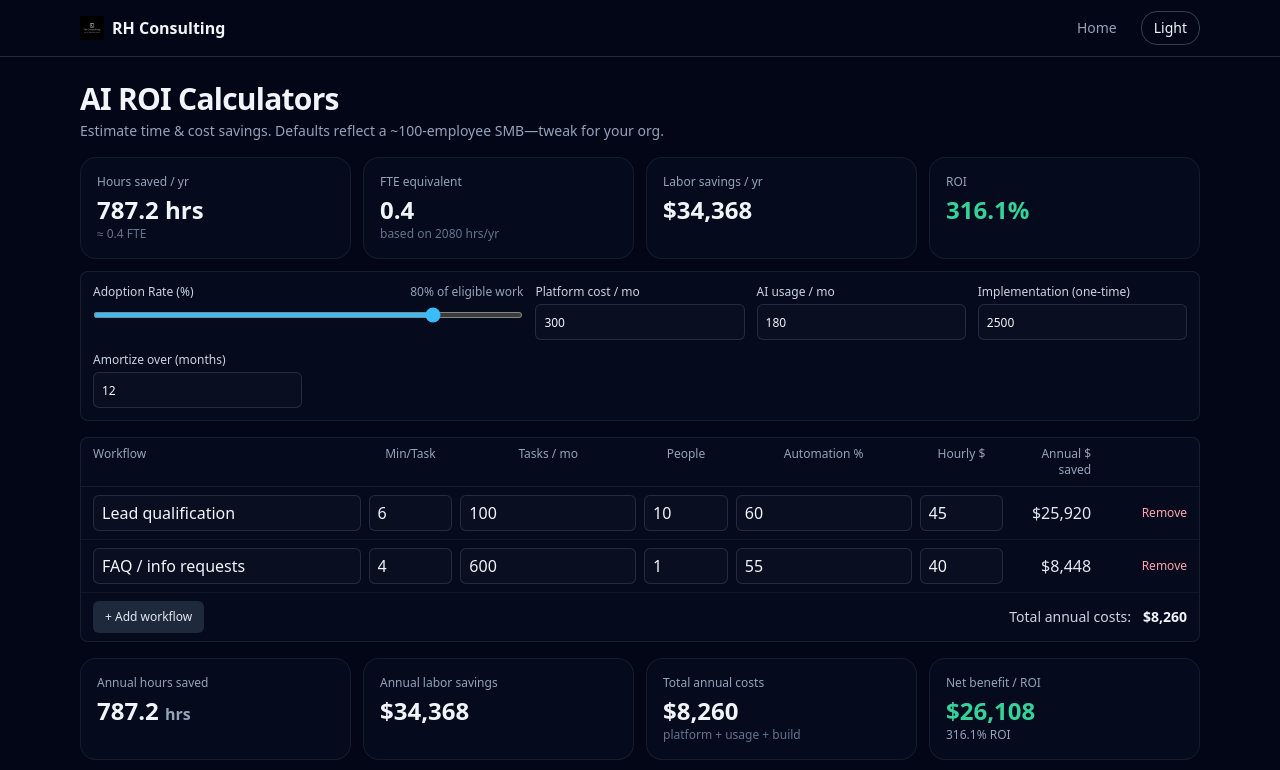
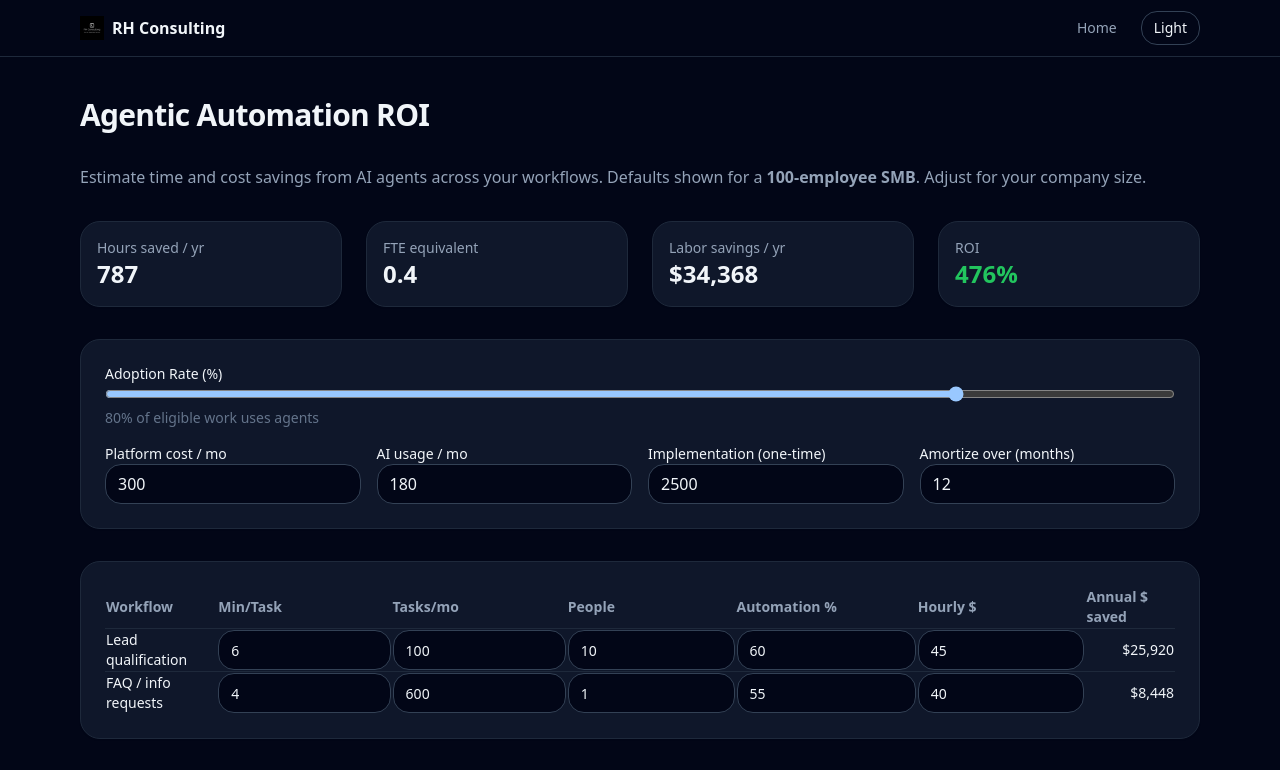
Before and after one commit to rickhancock-droid/rh-consulting-site, a Next.js app: page /roi-calculator in a window 1280 px wide. Shown: the top 770 px of the page. Built offline with nearby package versions, Linux system fonts and the light colour scheme.

Commit message:
ROI Calculator: unify dark/light styles, add explainer, restore CTA button

```diff
--- a/app/roi-calculator/page.tsx
+++ b/app/roi-calculator/page.tsx
@@ -1,420 +1,241 @@
 "use client";
 
-import React, { useMemo, useState } from "react";
+import { useState } from "react";
 
-// ---------- compact input helpers (free typing + clamps) ----------
-type NumProps = {
-  value: number;
-  onChange: (n: number) => void;
-  min?: number;
-  max?: number;
-  step?: number;
-  className?: string;
-  suffix?: string;
-};
-function NumberField({
-  value,
-  onChange,
-  min = 0,
-  max = 1_000_000,
-  step = 1,
-  className = "",
-  suffix,
-}: NumProps) {
-  // keep raw text so backspace/leading zero work naturally
-  const [txt, setTxt] = useState(String(value));
-  // mirror upstream changes
-  React.useEffect(() => setTxt(String(value)), [value]);
+// ---------- reusable styles ----------
+const inputClasses =
+  "h-10 w-full rounded-xl border border-slate-300 bg-white px-3 text-slate-900 " +
+  "focus:outline-none focus:ring-2 focus:ring-brand focus:ring-offset-0 " +
+  "dark:border-slate-700 dark:bg-slate-950 dark:text-slate-100";
 
-  function parseAndCommit(s: string) {
-    const cleaned = s.replace(/[^\d.\-]/g, "");
-    const n = Number(cleaned);
-    if (!Number.isFinite(n)) return;
-    onChange(Math.min(max, Math.max(min, n)));
-  }
+const panelClasses =
+  "rounded-2xl border bg-white text-slate-900 border-slate-200 shadow-sm " +
+  "dark:bg-slate-900 dark:text-slate-100 dark:border-slate-800";
+
+// ---------- ROI calculator ----------
+export default function ROICalculator() {
+  const [adoption, setAdoption] = useState(80);
+  const [platformCost, setPlatformCost] = useState(300);
+  const [aiUsage, setAiUsage] = useState(180);
+  const [implCost, setImplCost] = useState(2500);
+  const [amortize, setAmortize] = useState(12);
+
+  const [workflows, setWorkflows] = useState([
+    { name: "Lead qualification", minutes: 6, tasks: 100, people: 10, automation: 60, hourly: 45 },
+    { name: "FAQ / info requests", minutes: 4, tasks: 600, people: 1, automation: 55, hourly: 40 },
+  ]);
+
+  const hoursSavedPerWorkflow = (wf: any) =>
+    (wf.minutes / 60) * wf.tasks * 12 * wf.people * (wf.automation / 100) * (adoption / 100);
+
+  const totalHours = workflows.reduce((s, wf) => s + hoursSavedPerWorkflow(wf), 0);
+  const annualLaborSaved = workflows.reduce(
+    (sum, wf) => sum + hoursSavedPerWorkflow(wf) * wf.hourly,
+    0
+  );
+  const totalAnnualCosts = (platformCost + aiUsage) * 12 + implCost / amortize;
+  const netBenefit = annualLaborSaved - totalAnnualCosts;
+  const roiPct = totalAnnualCosts > 0 ? (netBenefit / totalAnnualCosts) * 100 : 0;
 
   return (
-    <div className={`relative`}>
-      <input
-        inputMode="decimal"
-        value={txt}
-        onChange={(e) => setTxt(e.target.value)}
-        onBlur={(e) => parseAndCommit(e.target.value)}
-        onKeyDown={(e) => {
-          if (e.key === "Enter") {
-            (e.target as HTMLInputElement).blur();
-          }
-        }}
-        className={`h-9 w-full rounded-md bg-slate-900/30 dark:bg-slate-900/40 border border-slate-700/60 px-2 text-slate-100 placeholder:text-slate-400 focus:outline-none focus:ring-2 focus:ring-brand/40 ${className}`}
-      />
-      {!!suffix && (
-        <span className="pointer-events-none absolute right-2 top-1/2 -translate-y-1/2 text-xs text-slate-400">
-          {suffix}
-        </span>
-      )}
-      <div className="hidden">
-        <button
-          type="button"
-          onClick={() => onChange(Math.min(max, value + step))}
-        />
-        <button
-          type="button"
-          onClick={() => onChange(Math.max(min, value - step))}
-        />
+    <div className="mx-auto max-w-6xl space-y-8 px-4 py-10">
+      <h1 className="text-3xl font-bold tracking-tight text-slate-900 dark:text-slate-100">
+        Agentic Automation ROI
+      </h1>
+      <p className="text-slate-600 dark:text-slate-400">
+        Estimate time and cost savings from AI agents across your workflows. Defaults shown for a{" "}
+        <strong>100-employee SMB</strong>. Adjust for your company size.
+      </p>
+
+      {/* Top metrics */}
+      <div className="grid grid-cols-2 gap-6 md:grid-cols-4">
+        <div className={panelClasses + " p-4"}>
+          <p className="text-sm text-slate-500 dark:text-slate-400">Hours saved / yr</p>
+          <p className="text-2xl font-semibold">{totalHours.toFixed(0)}</p>
+        </div>
+        <div className={panelClasses + " p-4"}>
+          <p className="text-sm text-slate-500 dark:text-slate-400">FTE equivalent</p>
+          <p className="text-2xl font-semibold">{(totalHours / 2080).toFixed(1)}</p>
+        </div>
+        <div className={panelClasses + " p-4"}>
+          <p className="text-sm text-slate-500 dark:text-slate-400">Labor savings / yr</p>
+          <p className="text-2xl font-semibold">${annualLaborSaved.toLocaleString()}</p>
+        </div>
+        <div className={panelClasses + " p-4"}>
+          <p className="text-sm text-slate-500 dark:text-slate-400">ROI</p>
+          <p className="text-2xl font-semibold text-green-500">{roiPct.toFixed(0)}%</p>
+        </div>
+      </div>
+
+      {/* Program costs + adoption slider */}
+      <div className={panelClasses + " p-6 space-y-4"}>
+        <div>
+          <label className="block text-sm font-medium">Adoption Rate (%)</label>
+          <input
+            type="range"
+            min={0}
+            max={100}
+            value={adoption}
+            onChange={(e) => setAdoption(Number(e.target.value))}
+            className="w-full"
+          />
+          <p className="text-sm text-slate-500">{adoption}% of eligible work uses agents</p>
+        </div>
+
+        <div className="grid grid-cols-2 gap-4 md:grid-cols-4">
+          <div>
+            <label className="block text-sm font-medium">Platform cost / mo</label>
+            <input
+              type="number"
+              className={inputClasses}
+              value={platformCost}
+              onChange={(e) => setPlatformCost(Number(e.target.value))}
+            />
+          </div>
+          <div>
+            <label className="block text-sm font-medium">AI usage / mo</label>
+            <input
+              type="number"
+              className={inputClasses}
+              value={aiUsage}
+              onChange={(e) => setAiUsage(Number(e.target.value))}
+            />
+          </div>
+          <div>
+            <label className="block text-sm font-medium">Implementation (one-time)</label>
+            <input
+              type="number"
+              className={inputClasses}
+              value={implCost}
+              onChange={(e) => setImplCost(Number(e.target.value))}
+            />
+          </div>
+          <div>
+            <label className="block text-sm font-medium">Amortize over (months)</label>
+            <input
+              type="number"
+              className={inputClasses}
+              value={amortize}
+              onChange={(e) => setAmortize(Number(e.target.value))}
+            />
+          </div>
+        </div>
+      </div>
+
+      {/* Workflows */}
+      <div className={panelClasses + " p-6"}>
+        <table className="w-full text-left text-sm">
+          <thead>
+            <tr className="text-slate-500 dark:text-slate-400">
+              <th>Workflow</th>
+              <th>Min/Task</th>
+              <th>Tasks/mo</th>
+              <th>People</th>
+              <th>Automation %</th>
+              <th>Hourly $</th>
+              <th>Annual $ saved</th>
+            </tr>
+          </thead>
+          <tbody>
+            {workflows.map((wf, i) => (
+              <tr key={i} className="border-t border-slate-200 dark:border-slate-800">
+                <td>{wf.name}</td>
+                <td>
+                  <input
+                    type="number"
+                    className={inputClasses}
+                    value={wf.minutes}
+                    onChange={(e) => {
+                      const updated = [...workflows];
+                      updated[i].minutes = Number(e.target.value);
+                      setWorkflows(updated);
+                    }}
+                  />
+                </td>
+                <td>
+                  <input
+                    type="number"
+                    className={inputClasses}
+                    value={wf.tasks}
+                    onChange={(e) => {
+                      const updated = [...workflows];
+                      updated[i].tasks = Number(e.target.value);
+                      setWorkflows(updated);
+                    }}
+                  />
+                </td>
+                <td>
+                  <input
+                    type="number"
+                    className={inputClasses}
+                    value={wf.people}
+                    onChange={(e) => {
+                      const updated = [...workflows];
+                      updated[i].people = Number(e.target.value);
+                      setWorkflows(updated);
+                    }}
+                  />
+                </td>
+                <td>
+                  <input
+                    type="number"
+                    className={inputClasses}
+                    value={wf.automation}
+                    onChange={(e) => {
+                      const updated = [...workflows];
+                      updated[i].automation = Number(e.target.value);
+                      setWorkflows(updated);
+                    }}
+                  />
+                </td>
+                <td>
+                  <input
+                    type="number"
+                    className={inputClasses}
+                    value={wf.hourly}
+                    onChange={(e) => {
+                      const updated = [...workflows];
+                      updated[i].hourly = Number(e.target.value);
+                      setWorkflows(updated);
+                    }}
+                  />
+                </td>
+                <td className="text-right font-medium">
+                  ${(hoursSavedPerWorkflow(wf) * wf.hourly).toLocaleString()}
+                </td>
+              </tr>
+            ))}
+          </tbody>
+        </table>
+      </div>
+
+      {/* Explainer */}
+      <details className={panelClasses + " p-6"}>
+        <summary className="cursor-pointer select-none text-lg font-semibold">
+          How we calculate ROI
+        </summary>
+        <div className="prose prose-slate max-w-none pt-4 dark:prose-invert">
+          <ul>
+            <li><strong>Hours saved / workflow</strong> = minutes per task × tasks/mo × people × automation% × adoption% × 12 months.</li>
+            <li><strong>Annual $ saved</strong> = hours saved × hourly cost (loaded).</li>
+            <li><strong>Total annual costs</strong> = (platform/mo + AI usage/mo) × 12 + (implementation ÷ amortize months) × 12.</li>
+            <li><strong>Net benefit</strong> = annual labor savings − total annual costs.</li>
+            <li><strong>ROI %</strong> = net benefit ÷ total annual costs.</li>
+          </ul>
+          <p>
+            Defaults mirror a typical <em>100-employee SMB</em>. Tune adoption and automation% to
+            your reality. We can also model software license consolidation or additional headcount lift
+            on a live call.
+          </p>
+        </div>
+      </details>
+
+      {/* Call-to-action button */}
+      <div className="pt-6 text-center">
+        <button className="rounded-xl bg-indigo-600 px-6 py-3 font-semibold text-white hover:bg-indigo-700 dark:bg-indigo-500 dark:hover:bg-indigo-600">
+          Book a Call with These Results
+        </button>
       </div>
     </div>
   );
 }
-
-// ---------- types ----------
-type Row = {
-  id: string;
-  name: string;
-  minutes: number;
-  tasksPerMonth: number;
-  people: number;
-  automationPct: number;
-  hourly: number;
-};
-
-// ---------- defaults (SMB ~100 employees vibe) ----------
-const DEFAULT_ROWS: Row[] = [
-  {
-    id: "lead-qual",
-    name: "Lead qualification",
-    minutes: 6,
-    tasksPerMonth: 100,
-    people: 10,
-    automationPct: 60,
-    hourly: 45,
-  },
-  {
-    id: "faq",
-    name: "FAQ / info requests",
-    minutes: 4,
-    tasksPerMonth: 600,
-    people: 1,
-    automationPct: 55,
-    hourly: 40,
-  },
-];
-
-const HOURS_PER_FTE = 2080;
-
-function currency(n: number) {
-  return new Intl.NumberFormat("en-US", {
-    style: "currency",
-    currency: "USD",
-    maximumFractionDigits: 0,
-  }).format(isFinite(n) ? n : 0);
-}
-const fmt1 = (n: number) =>
-  new Intl.NumberFormat("en-US", { maximumFractionDigits: 1 }).format(
-    isFinite(n) ? n : 0
-  );
-
-// ---------- page ----------
-export default function ROIPage() {
-  // program-level inputs (compact row)
-  const [adoption, setAdoption] = useState(80); // slider label remains
-  const [platformMo, setPlatformMo] = useState(300);
-  const [usageMo, setUsageMo] = useState(180);
-  const [implOneTime, setImplOneTime] = useState(2500);
-  const [amortizeMonths, setAmortizeMonths] = useState(12);
-
-  // rows
-  const [rows, setRows] = useState<Row[]>(DEFAULT_ROWS);
-
-  function setRow<K extends keyof Row>(id: string, key: K, v: Row[K]) {
-    setRows((r) => r.map((x) => (x.id === id ? { ...x, [key]: v } : x)));
-  }
-  function addRow() {
-    const id = crypto.randomUUID();
-    setRows((r) => [
-      ...r,
-      {
-        id,
-        name: "New workflow",
-        minutes: 3,
-        tasksPerMonth: 300,
-        people: 1,
-        automationPct: 50,
-        hourly: 40,
-      },
-    ]);
-  }
-  function removeRow(id: string) {
-    setRows((r) => r.filter((x) => x.id !== id));
-  }
-
-  // ---------- math ----------
-  const calc = useMemo(() => {
-    const adopt = adoption / 100;
-    const detailed = rows.map((r) => {
-      const hoursSaved =
-        (r.minutes / 60) * r.tasksPerMonth * r.people * (r.automationPct / 100) * adopt * 12;
-      const dollars = hoursSaved * r.hourly;
-      return { ...r, hoursSaved, dollars };
-    });
-
-    const totalHours = detailed.reduce((s, d) => s + d.hoursSaved, 0);
-    const laborSavings = detailed.reduce((s, d) => s + d.dollars, 0);
-
-    const annualPlatform = platformMo * 12;
-    const annualUsage = usageMo * 12;
-    const annualizedImpl =
-      amortizeMonths > 0 ? (implOneTime * 12) / amortizeMonths : 0;
-    const totalCosts = annualPlatform + annualUsage + annualizedImpl;
-
-    const net = laborSavings - totalCosts;
-    const roiPct = totalCosts > 0 ? (net / totalCosts) * 100 : Infinity;
-
-    return {
-      adopt,
-      detailed,
-      totalHours,
-      fte: totalHours / HOURS_PER_FTE,
-      laborSavings,
-      costs: { annualPlatform, annualUsage, annualizedImpl, totalCosts },
-      net,
-      roiPct,
-    };
-  }, [rows, adoption, platformMo, usageMo, implOneTime, amortizeMonths]);
-
-  // ---------- layout (compact) ----------
-  return (
-    <div className="mx-auto max-w-6xl px-4 pb-12 pt-6 text-slate-100">
-      <h1 className="text-3xl font-semibold tracking-tight">AI ROI Calculators</h1>
-      <p className="mt-1 text-sm text-slate-400">
-        Estimate time & cost savings. Defaults reflect a ~100-employee SMB—tweak for your org.
-      </p>
-
-      {/* Top summary — single row, compact cards */}
-      <div className="mt-4 grid grid-cols-4 gap-3">
-        <Card title="Hours saved / yr" value={`${fmt1(calc.totalHours)} hrs`} hint={`≈ ${fmt1(calc.fte)} FTE`} />
-        <Card title="FTE equivalent" value={fmt1(calc.fte)} hint="based on 2080 hrs/yr" />
-        <Card title="Labor savings / yr" value={currency(calc.laborSavings)} />
-        <Card
-          title="ROI"
-          value={`${fmt1(calc.roiPct)}%`}
-          accent={calc.net >= 0 ? "text-emerald-400" : "text-rose-400"}
-        />
-      </div>
-
-      {/* Program costs (very compact) */}
-      <div className="mt-3 grid grid-cols-5 gap-3 rounded-lg border border-slate-800/70 bg-slate-900/30 p-3">
-        {/* Adoption slider (kept—people liked it) */}
-        <div className="col-span-2">
-          <label className="flex items-center justify-between text-xs text-slate-300">
-            <span>Adoption Rate (%)</span>
-            <span className="text-slate-400">{adoption}% of eligible work</span>
-          </label>
-          <input
-            type="range"
-            min={0}
-            max={100}
-            step={1}
-            value={adoption}
-            onChange={(e) => setAdoption(Number(e.target.value))}
-            className="mt-1 h-1.5 w-full cursor-pointer accent-sky-400"
-          />
-        </div>
-
-        <Field label="Platform cost / mo">
-          <NumberField value={platformMo} onChange={setPlatformMo} />
-        </Field>
-        <Field label="AI usage / mo">
-          <NumberField value={usageMo} onChange={setUsageMo} />
-        </Field>
-        <Field label="Implementation (one-time)">
-          <NumberField value={implOneTime} onChange={setImplOneTime} />
-        </Field>
-        <Field label="Amortize over (months)">
-          <NumberField value={amortizeMonths} onChange={setAmortizeMonths} min={1} />
-        </Field>
-      </div>
-
-      {/* Workflows table — compact density */}
-      <div className="mt-4 rounded-lg border border-slate-800/70 bg-slate-900/30">
-        <div className="grid grid-cols-12 gap-2 border-b border-slate-800/60 px-3 py-2 text-xs text-slate-400">
-          <div className="col-span-3">Workflow</div>
-          <div className="col-span-1 text-center">Min/Task</div>
-          <div className="col-span-2 text-center">Tasks / mo</div>
-          <div className="col-span-1 text-center">People</div>
-          <div className="col-span-2 text-center">Automation %</div>
-          <div className="col-span-1 text-center">Hourly $</div>
-          <div className="col-span-1 text-right pr-1">Annual $ saved</div>
-          <div className="col-span-1" />
-        </div>
-
-        {calc.detailed.map((r) => (
-          <div
-            key={r.id}
-            className="grid grid-cols-12 gap-2 border-b border-slate-800/40 px-3 py-2 last:border-0"
-          >
-            <input
-              value={r.name}
-              onChange={(e) => setRow(r.id, "name", e.target.value)}
-              className="col-span-3 h-9 rounded-md bg-slate-900/40 border border-slate-700/60 px-2 text-slate-100"
-            />
-            <div className="col-span-1">
-              <NumberField value={r.minutes} onChange={(n) => setRow(r.id, "minutes", n)} />
-            </div>
-            <div className="col-span-2">
-              <NumberField
-                value={r.tasksPerMonth}
-                onChange={(n) => setRow(r.id, "tasksPerMonth", n)}
-              />
-            </div>
-            <div className="col-span-1">
-              <NumberField value={r.people} onChange={(n) => setRow(r.id, "people", n)} />
-            </div>
-            <div className="col-span-2">
-              <NumberField
-                value={r.automationPct}
-                onChange={(n) => setRow(r.id, "automationPct", n)}
-              />
-            </div>
-            <div className="col-span-1">
-              <NumberField value={r.hourly} onChange={(n) => setRow(r.id, "hourly", n)} />
-            </div>
-            <div className="col-span-1 flex items-center justify-end pr-1 text-slate-200">
-              {currency(r.dollars)}
-            </div>
-            <div className="col-span-1 flex items-center justify-end">
-              <button
-                onClick={() => removeRow(r.id)}
-                className="text-xs text-rose-300 hover:text-rose-200"
-              >
-                Remove
-              </button>
-            </div>
-          </div>
-        ))}
-
-        <div className="flex items-center justify-between px-3 py-2">
-          <button
-            onClick={addRow}
-            className="rounded-md bg-slate-800 px-3 py-2 text-xs text-slate-200 hover:bg-slate-700"
-          >
-            + Add workflow
-          </button>
-
-          <div className="flex gap-3 text-sm text-slate-300">
-            <span>Total annual costs:</span>
-            <strong className="text-slate-100">{currency(calc.costs.totalCosts)}</strong>
-          </div>
-        </div>
-      </div>
-
-      {/* Bottom KPI band — single row */}
-      <div className="mt-4 grid grid-cols-4 gap-3">
-        <Stat title="Annual hours saved" value={`${fmt1(calc.totalHours)}`} suffix="hrs" />
-        <Stat title="Annual labor savings" value={currency(calc.laborSavings)} />
-        <Stat title="Total annual costs" value={currency(calc.costs.totalCosts)} smallHint="platform + usage + build" />
-        <div className="rounded-xl border border-slate-800/60 bg-slate-900/30 p-4">
-          <div className="text-xs text-slate-400">Net benefit / ROI</div>
-          <div className="mt-1 text-2xl font-semibold">
-            <span className={calc.net >= 0 ? "text-emerald-400" : "text-rose-400"}>
-              {currency(calc.net)}
-            </span>
-          </div>
-          <div className="text-xs text-slate-400">{fmt1(calc.roiPct)}% ROI</div>
-        </div>
-      </div>
-
-      {/* CTA */}
-      <div className="mt-4">
-        <a
-          href="https://calendly.com/rick-hancock-rhconsulting/30min"
-          className="inline-flex h-10 items-center rounded-md bg-indigo-500 px-4 text-sm font-medium text-white hover:bg-indigo-400"
-        >
-          Book a Call (passes your ROI numbers)
-        </a>
-      </div>
-
-      {/* ROI explainer (collapsible) */}
-      <details className="mt-6 rounded-lg border border-slate-800/70 bg-slate-900/30 p-4 text-sm">
-        <summary className="cursor-pointer select-none font-medium text-slate-200">
-          How we calculate ROI
-        </summary>
-        <div className="prose prose-invert mt-3 text-slate-300">
-          <ul>
-            <li>
-              <strong>Hours saved / workflow</strong> = minutes per task × tasks/mo × people ×
-              automation% × adoption% × 12 months.
-            </li>
-            <li>
-              <strong>Annual $ saved</strong> = hours saved × hourly cost (loaded).
-            </li>
-            <li>
-              <strong>Total annual costs</strong> = (platform/mo + AI usage/mo) × 12 + (implementation ÷
-              amortize months) × 12.
-            </li>
-            <li>
-              <strong>Net benefit</strong> = annual labor savings − total annual costs.
-            </li>
-            <li>
-              <strong>ROI %</strong> = net benefit ÷ total annual costs.
-            </li>
-          </ul>
-          <p className="mt-2">
-            Defaults mirror a typical <em>~100-employee SMB</em>. Tune adoption and automation% to
-            your reality. We can also model software license consolidation or additional headcount
-            lift on a live call.
-          </p>
-        </div>
-      </details>
-    </div>
-  );
-}
-
-// ---------- small presentational bits ----------
-function Card({
-  title,
-  value,
-  hint,
-  accent,
-}: {
-  title: string;
-  value: string | number;
-  hint?: string;
-  accent?: string;
-}) {
-  return (
-    <div className="rounded-xl border border-slate-800/60 bg-slate-900/30 p-4">
-      <div className="text-xs text-slate-400">{title}</div>
-      <div className={`mt-1 text-2xl font-semibold ${accent ?? ""}`}>{value}</div>
-      {hint && <div className="text-xs text-slate-500">{hint}</div>}
-    </div>
-  );
-}
-function Field({ label, children }: { label: string; children: React.ReactNode }) {
-  return (
-    <label className="text-xs text-slate-300">
-      {label}
-      <div className="mt-1">{children}</div>
-    </label>
-  );
-}
-function Stat({
-  title,
-  value,
-  suffix,
-  smallHint,
-}: {
-  title: string;
-  value: string | number;
-  suffix?: string;
-  smallHint?: string;
-}) {
-  return (
-    <div className="rounded-xl border border-slate-800/60 bg-slate-900/30 p-4">
-      <div className="text-xs text-slate-400">{title}</div>
-      <div className="mt-1 text-2xl font-semibold">
-        {value} {suffix && <span className="text-base text-slate-400">{suffix}</span>}
-      </div>
-      {smallHint && <div className="text-xs text-slate-500">{smallHint}</div>}
-    </div>
-  );
-}
```
